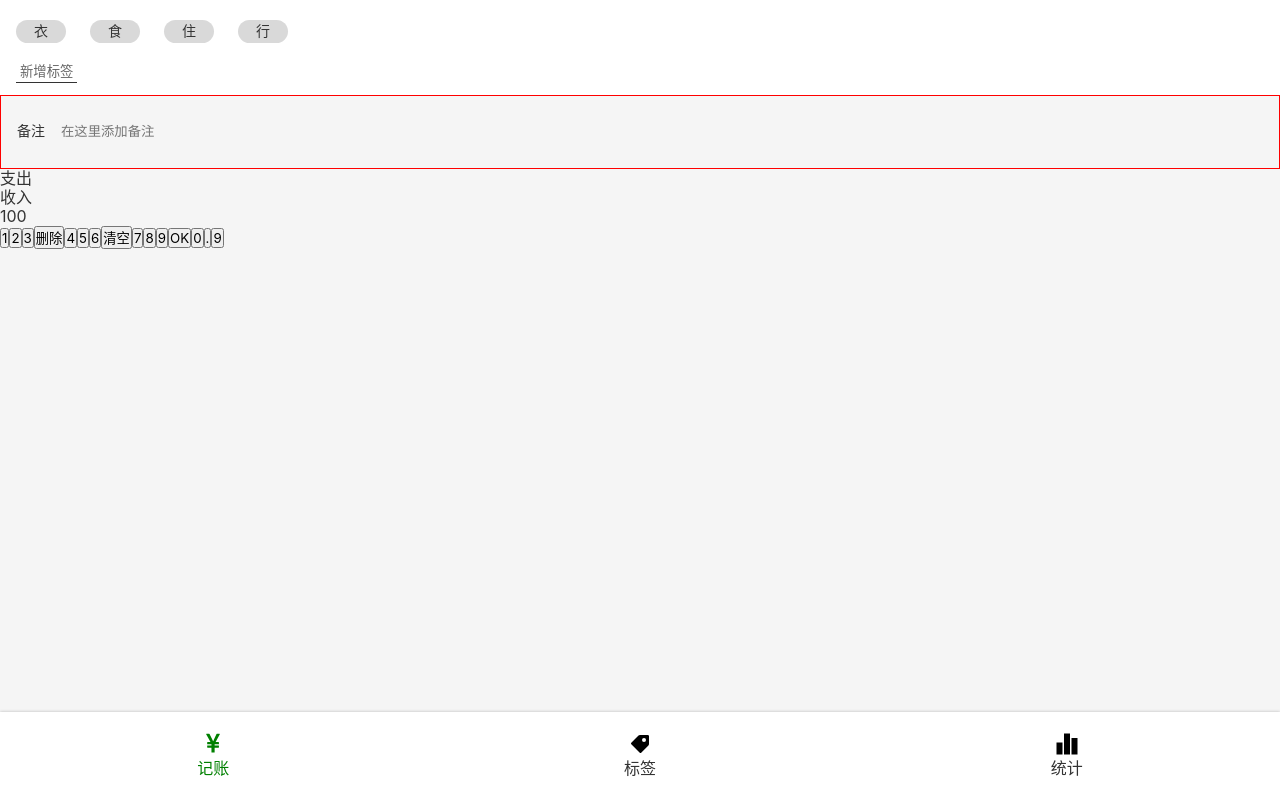
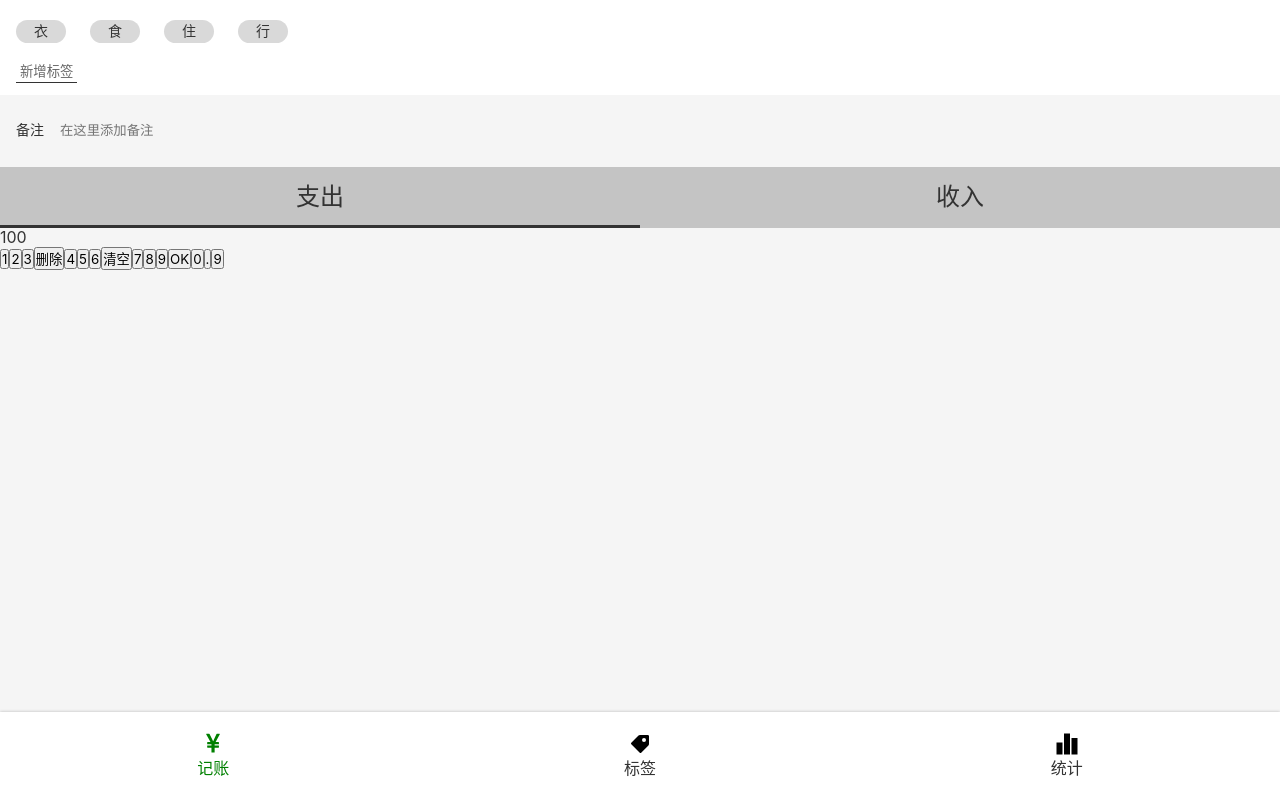
Before and after one commit to zerochenkun/morney-react-1, a React app: page /#/money in a window 1280 px wide. Built offline with nearby package versions, Linux system fonts and the light colour scheme.

Commit message:
Css: Money.tsx 之 类型 UI 完成

```diff
--- a/src/views/Money.tsx
+++ b/src/views/Money.tsx
@@ -28,7 +28,6 @@
     `
 
 const NotesSection = styled.section`
-    border:1px solid red;
     background:#f5f5f5;
     padding:0 16px;
     font-size:14px;
@@ -49,7 +48,28 @@
         }
         `
 const CategorySection = styled.section`
-
+/* border:1px solid red; */
+    font-size:24px;
+    > ul{
+        display:flex;
+        background:#c4c4c4;
+        > li {
+            width:50%;
+            text-align:center;
+            padding:16px 0;
+            position:relative;
+            &.selected::after{
+                content:'';
+                display:block;
+                position:absolute;
+                background:#333;
+                bottom:0;
+                height:3px;
+                width:100%;
+                left:0;
+            }
+        }
+    }
 `
 const NumberPadSection = styled.section`
 
@@ -76,7 +96,7 @@
             </NotesSection>
             <CategorySection>
                 <ul>
-                    <li>支出</li>
+                    <li className="selected">支出</li>
                     <li>收入</li>
                 </ul>
             </CategorySection>
```
Lines whose indentation alone changed are shown as unchanged.
